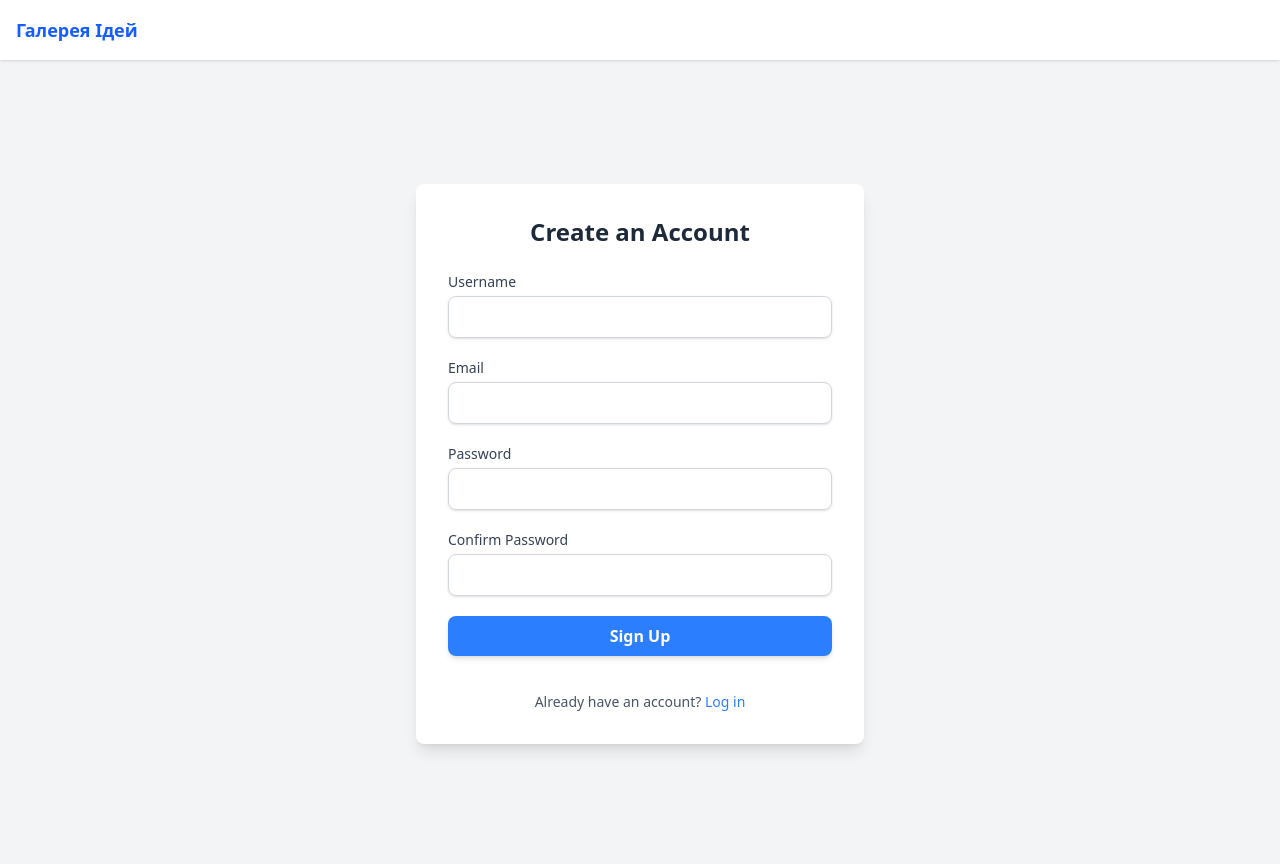
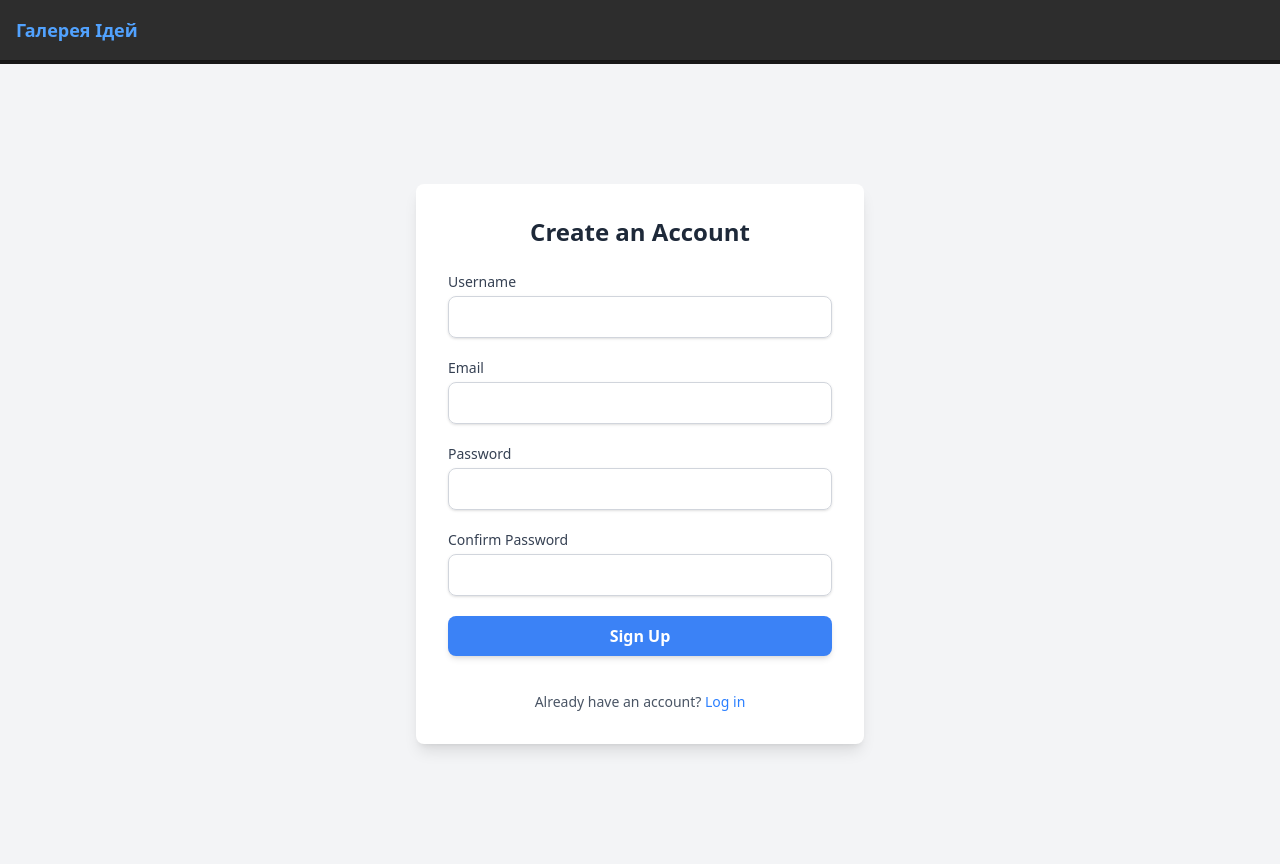
Before and after one commit to Roll1ngo/Lesya_galery, a Django app: page /signup/ in a window 1280 px wide. Run offline with Django 5.2, Linux system fonts and the light colour scheme; style sheets or scripts are compiled from the project's sources; some libraries are stand-ins or nearby versions.

Commit message:
Set theme

```diff
--- a/templates/base.html
+++ b/templates/base.html
@@ -17,33 +17,79 @@
               crossorigin="anonymous"
               referrerpolicy="no-referrer" />
     </head>
+    <style>
+        body {
+    background-color: #181818; /* Темний фон */
+    color: white;
+}
+
+.bg-gray-800 {
+    background-color: #2d2d2d; /* Темно-сірий фон */
+}
+
+.text-white {
+    color: white;
+}
+
+.bg-gray-700 {
+    background-color: #3c3c3c; /* Темніший сірий фон для кнопок */
+}
+
+.text-gray-300 {
+    color: #d1d5db; /* Світло-сірий текст */
+}
+
+.bg-blue-400 {
+    background-color: #60a5fa; /* Світло-синій для кнопок */
+}
+
+.bg-blue-500 {
+    background-color: #3b82f6; /* Синій для активних елементів */
+}
+
+.bg-blue-600 {
+    background-color: #2563eb; /* Темніший синій для hover */
+}
+
+.bg-red-500 {
+    background-color: #ef4444; /* Червоний для помилок */
+}
+
+.bg-green-800 {
+    background-color: #065f46; /* Темно-зелений для успіху */
+}
+
+.bg-yellow-800 {
+    background-color: #b45309; /* Темно-жовтий для попереджень */
+}
+
+.bg-blue-800 {
+    background-color: #1e40af; /* Темно-синій для інформаційних повідомлень */
+}
+
+    </style>
     <!-- ДОДАНО: клас pt-16 (padding-top) для зміщення всього вмісту під fixed-nav -->
-    <body class="bg-gray-100 pt-16 min-h-screen">
-
-        <!-- Навігаційна панель (з класом fixed) -->
-        <nav class="flex items-center justify-between p-4 bg-white fixed top-0 left-0 w-full z-50 shadow-sm">
+    <body class="bg-gray-900 text-white pt-16 min-h-screen">
+        <nav class="flex items-center justify-between p-4 bg-gray-800 fixed top-0 left-0 w-full z-50 shadow-sm">
             <!-- Logo -->
             <a href="{% url 'index' %}">
                 <div class="flex items-center space-x-2">
-                    <span class="text-lg font-bold text-blue-600">Галерея Ідей</span>
+                    <span class="text-lg font-bold text-blue-400">Галерея Ідей</span>
                 </div>
             </a>
 
-            <!-- Right side buttons -->
             <div class="flex items-center space-x-4">
                 {% if user.is_authenticated %}
-                    <!-- Show Upload button ONLY for superusers -->
                     {% if user.is_superuser %}
                         <a href="{% url 'upload' %}"
                            class="bg-blue-500 text-white px-4 py-2 rounded-full hover:bg-blue-600 transition duration-300">Upload</a>
                     {% endif %}
-
-                    <!-- Logout button for ALL authenticated users -->
                     <a href="{% url 'logout_page' %}"
-                       class="text-gray-700 hover:text-red-500 transition duration-300">Logout</a>
+                       class="text-gray-300 hover:text-red-500 transition duration-300">Logout</a>
                 {% endif %}
             </div>
         </nav>
+
 
         <!-- ОСНОВНИЙ КОНТЕНТ (Тепер без mt-16, оскільки він у body) -->
         <main>
```
Also changed, not shown: templates/index.html (+8 -16 lines), db.sqlite3.
